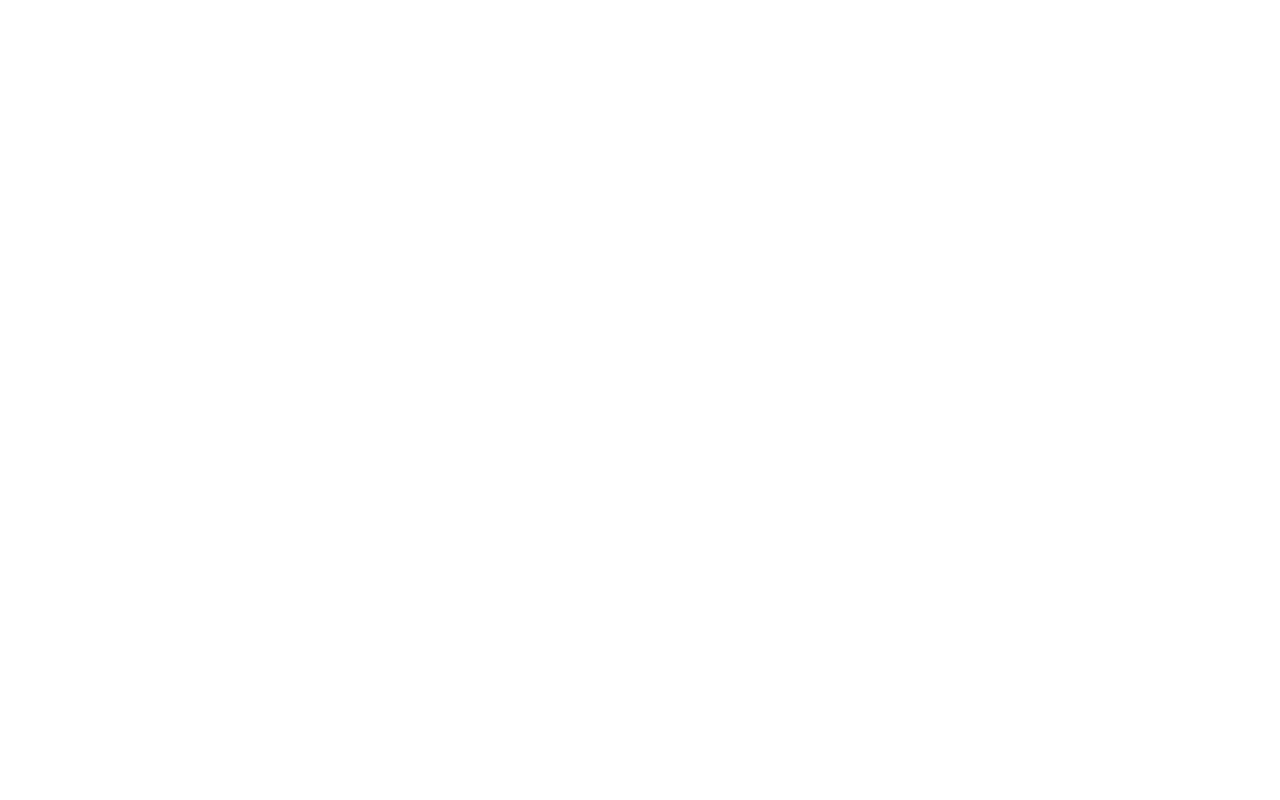
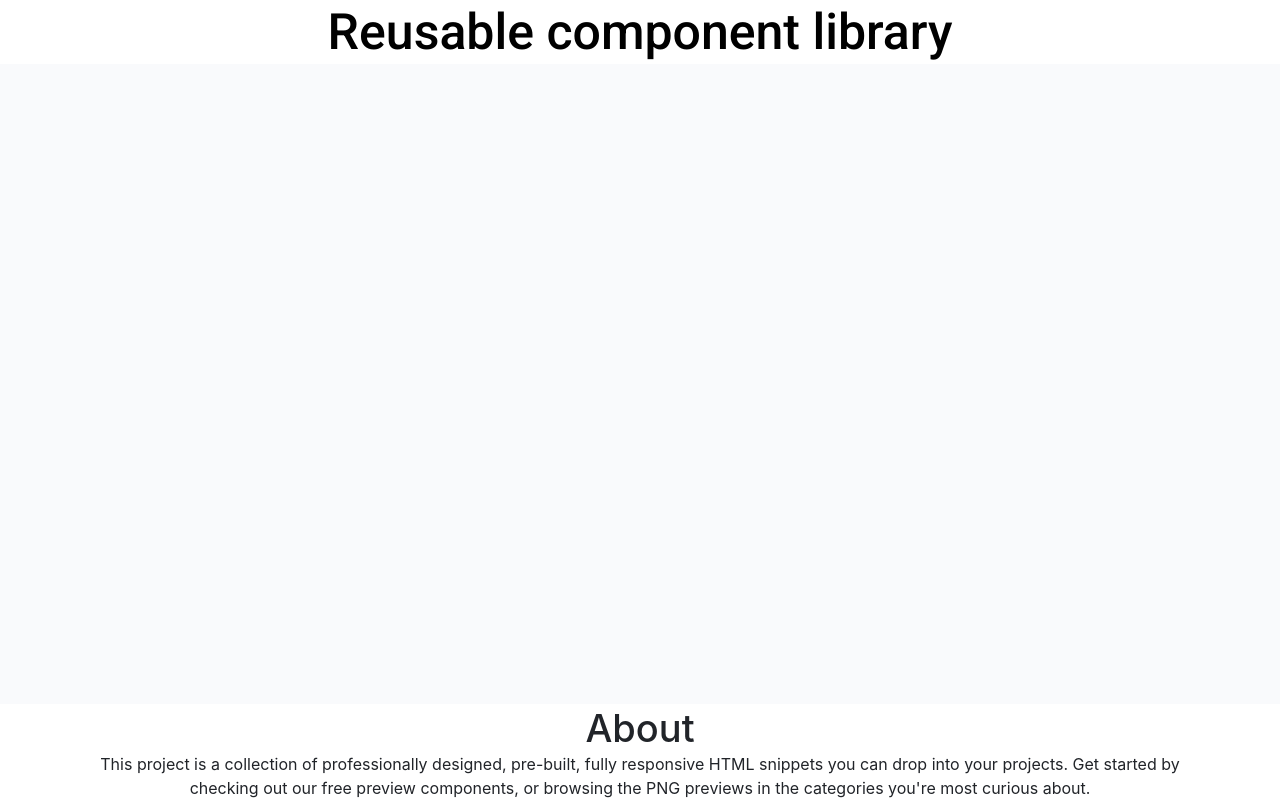
Before and after one commit to js-tasks-ru/htmlcss-20241107_bova-s, a website: page index.html in a window 1280 px wide. Drawn offline with Linux system fonts and the light colour scheme.

Commit message:
fixed solution for lection1 create index

```diff
--- a/assets/css/main.css
+++ b/assets/css/main.css
@@ -1,5 +1,11 @@
+@import './reset.css';
 @import '../fonts/fonts.css';
-@import 'reset.css';
+
+@import '../../components/page/page.css';
+@import '../../components/container/container.css';
+@import '../../components/header/header.css';
+@import '../../components/main/content.css';
+@import '../../components/footer/footer.css';
 
 :root {
   --white: #ffffff;
@@ -20,6 +26,11 @@
   --secondary: var(--purple);
 }
 
-* {
+body {
   font-family: 'Roboto', sans-serif;
 }
+
+html,
+body {
+  height: 100%;
+}
--- /dev/null
+++ b/components/container/container.css
@@ -0,0 +1,4 @@
+.container {
+  max-width: 1110px;
+  margin: 0 auto;
+}
--- a/components/footer/footer.css
+++ b/components/footer/footer.css
@@ -1,12 +1,19 @@
 .footer {
   color: var(--black);
+  font-family: 'Inter';
+  font-style: normal;
+}
+
+.footer__title {
+  font-weight: 500;
+  font-size: 38px;
+  line-height: 48px;
   text-align: center;
 }
 
-.footer_title {
-  font-size: 38px;
+.footer__decryption {
+  font-weight: 400;
+  font-size: 16px;
+  line-height: 24px;
+  text-align: center;
 }
-
-.footer_decryption {
-  font-size: 16px;
-}
--- a/components/header/header.css
+++ b/components/header/header.css
@@ -1,7 +1,13 @@
 .header {
+  background: var(--white);
+  padding: 96px 0 77px;
+  font-family: 'Inter';
+  font-style: normal;
   color: var(--black);
 }
 
-.header_title {
+.header__title {
+  font-weight: 500;
   font-size: 50px;
+  line-height: 64px;
 }
--- a/components/main/content.css
+++ b/components/main/content.css
@@ -0,0 +1,4 @@
+.content {
+  padding: 100px 0;
+  background: #f9fafc;
+}
--- /dev/null
+++ b/components/page/page.css
@@ -0,0 +1,9 @@
+.page {
+  height: 100%;
+  display: flex;
+  flex-direction: column;
+}
+
+.page__main {
+  flex-grow: 1;
+}
--- a/index.html
+++ b/index.html
@@ -5,8 +5,26 @@
     <link rel="stylesheet" href="./assets/css/main.css" />
   </head>
   <body>
-    <head> </head>
-    <main></main>
-    <footer></footer>
+    <div class="page">
+      <head class="header">
+        <div class="container">
+          <h1 class="header__title">Reusable component library</h1>
+        </div>
+      </head>
+      <main class="content page__main">
+        <div class="container"></div>
+      </main>
+      <footer class="footer">
+        <div class="container">
+          <h2 class="footer__title">About</h2>
+          <p class="footer__decryption">
+            This project is a collection of professionally designed, pre-built,
+            fully responsive HTML snippets you can drop into your projects. Get
+            started by checking out our free preview components, or browsing the
+            PNG previews in the categories you're most curious about.
+          </p>
+        </div>
+      </footer>
+    </div>
   </body>
 </html>
```
